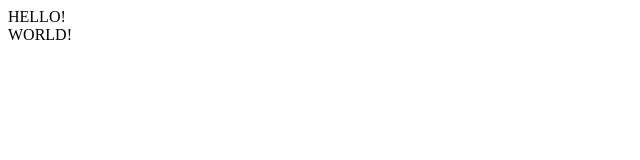
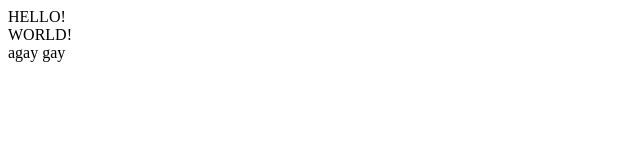
Before and after one commit to Nrukeb/FIRST_PROJECT, a plain HTML site: page index.html in a window 1280 px wide. Shown: the full height of the page, 0-640 px from the left. Drawn offline with Linux system fonts and the light colour scheme.

Commit message:
agay gay

```diff
--- a/index.html
+++ b/index.html
@@ -14,5 +14,8 @@
      <div>
           WORLD!
      </div>
+     <div>
+          agay gay
+     </div>
 </body>
 </html>
```
